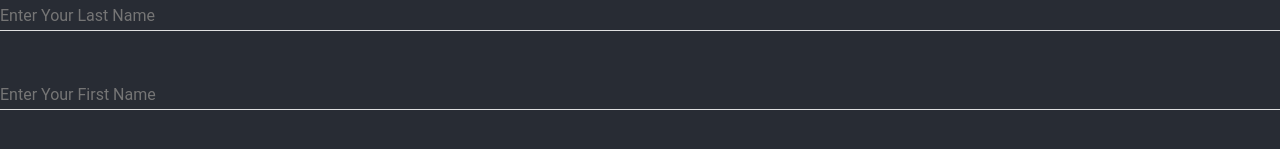
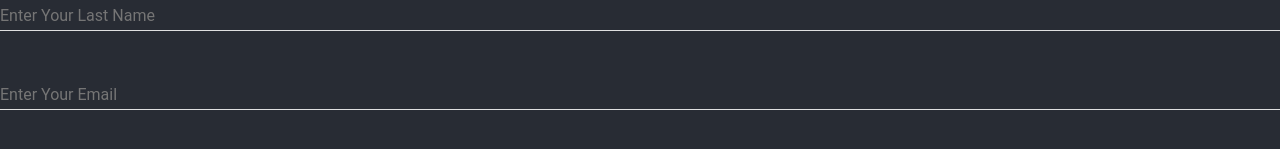
Before and after one commit to Keerthi-Mani/react-frontend-materialui, a React (Create React App) app: page / in a window 1280 px wide. Shown: the part 417-566 px from the top of the page. Built offline with nearby package versions, Linux system fonts and the light colour scheme.

Commit message:
textfields for firstname,lastname n email

```diff
--- a/src/components/FormUserDetails.js
+++ b/src/components/FormUserDetails.js
@@ -32,10 +32,10 @@ class FormUserDetails extends Component {
           />
           <br />
           <TextField
-            placeholder="Enter Your First Name"
-            label="First Name"
-            onChange={handleChange("firstName")}
-            defaultValue={values.firstName}
+            placeholder="Enter Your Email"
+            label="Email"
+            onChange={handleChange("email")}
+            defaultValue={values.email}
             margin="normal"
             fullWidth="true"
           />
```
